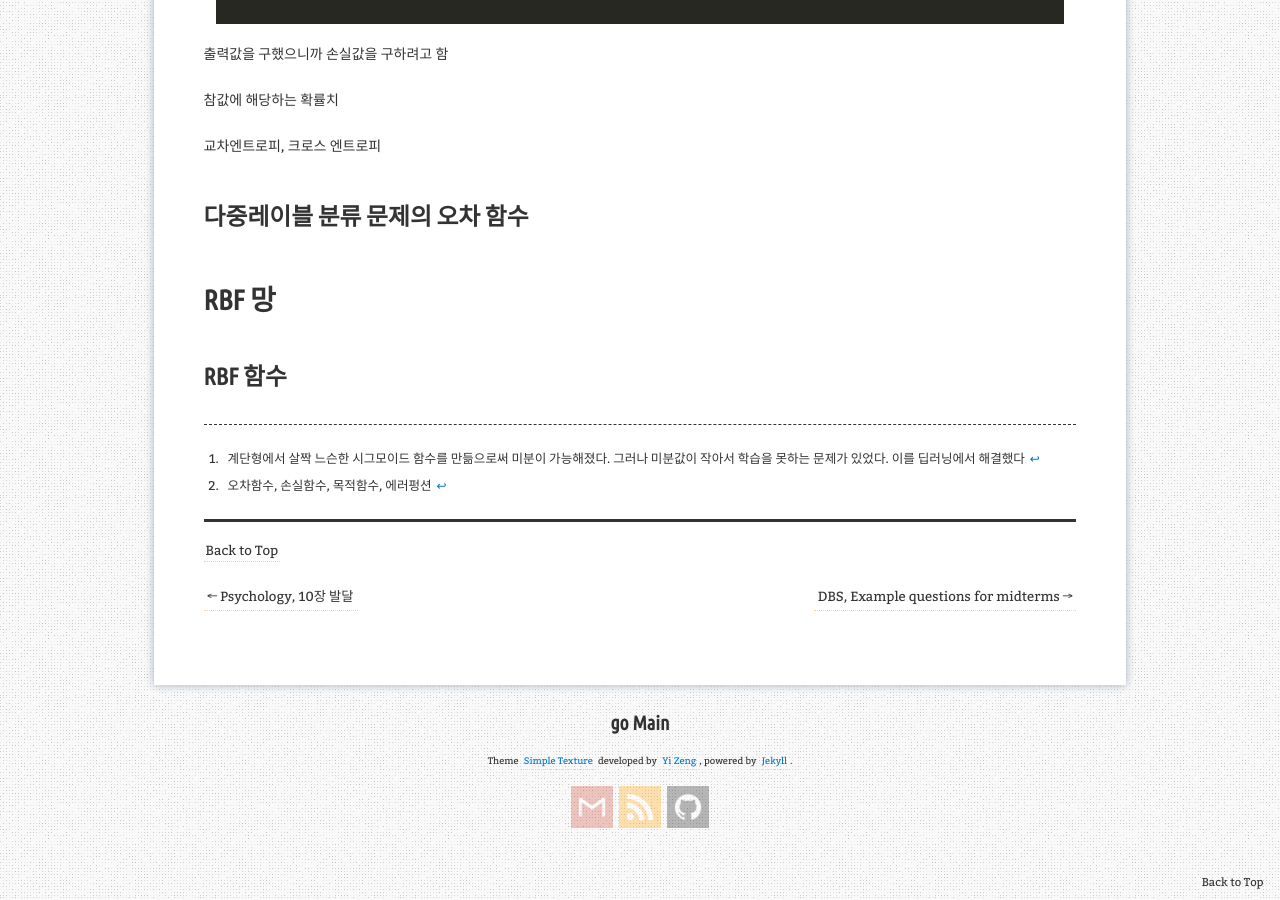
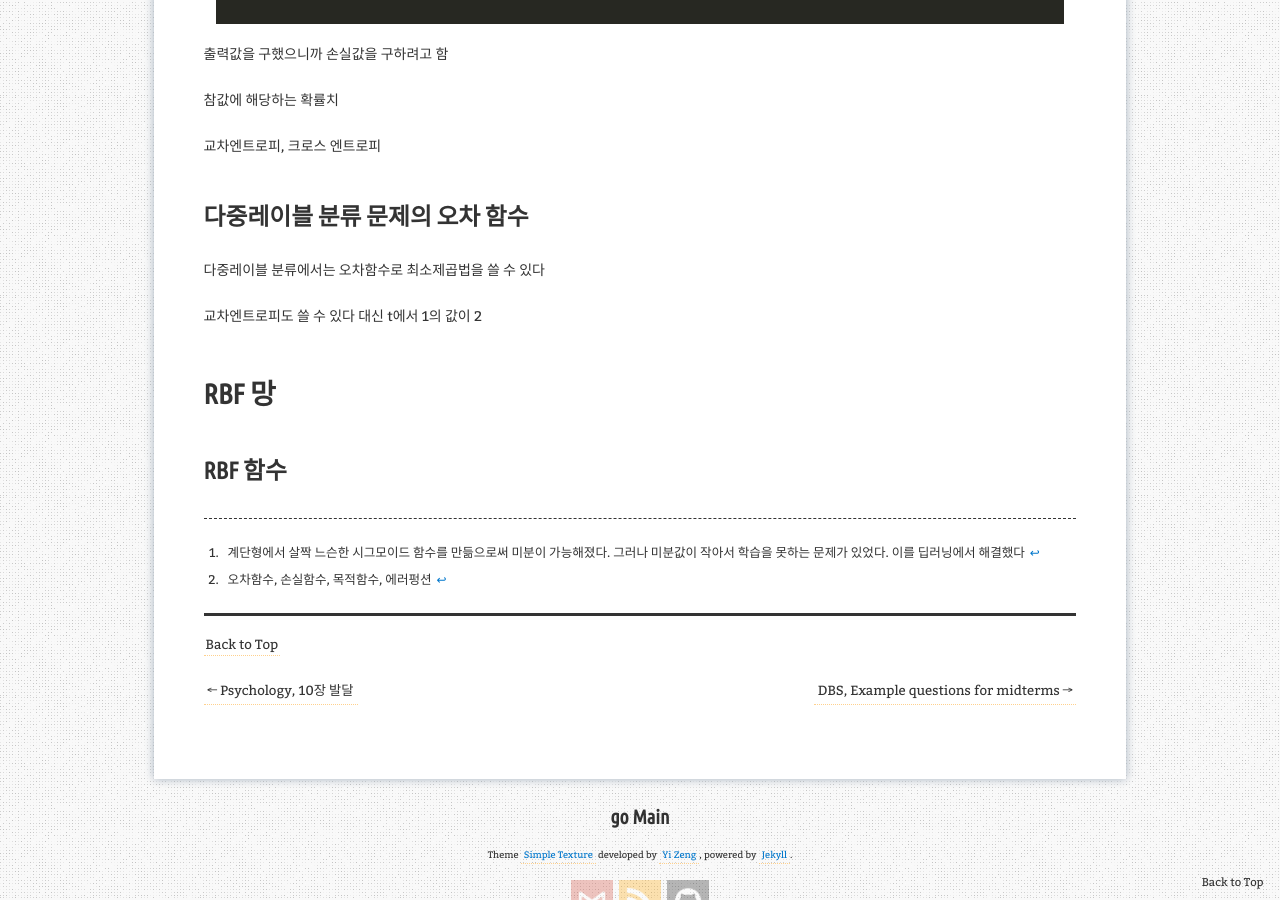
Before and after one commit to aristohyun/aristohyun.github.io, a Jekyll site: the page built from _posts/2021-10-19-AI_05.md, in a window 1280 px wide and 900 px high, scrolled down 10703 px. Built offline with Jekyll 4.4.1, drawn with Linux system fonts in a browser that asks for light colours; formulas are drawn with MathJax 3; comment, search, counter and statistics services are not loaded.

Commit message:
Update 2021-10-19-AI_05.md

```diff
--- a/_posts/2021-10-19-AI_05.md
+++ b/_posts/2021-10-19-AI_05.md
@@ -360,9 +360,12 @@ def softmax(x):
 교차엔트로피, 크로스 엔트로피
 
 
+## 다중레이블 분류 문제의 오차 함수
 
+다중레이블 분류에서는 오차함수로 최소제곱법을 쓸 수 있다
 
-## 다중레이블 분류 문제의 오차 함수
+교차엔트로피도 쓸 수 있다
+대신 t에서 1의 값이 2
 
 # RBF 망
 
```
